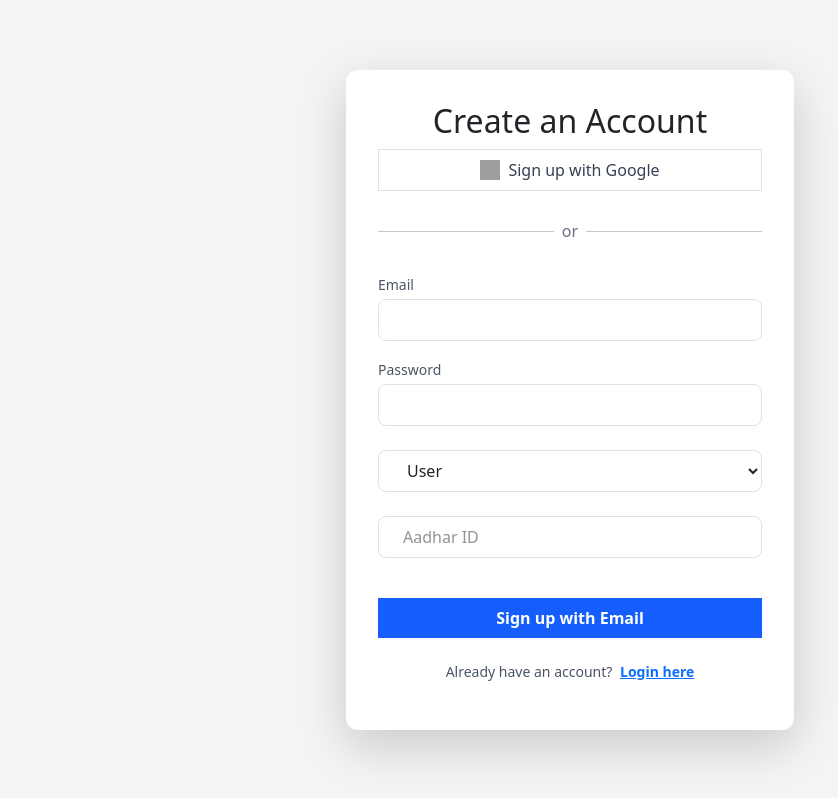
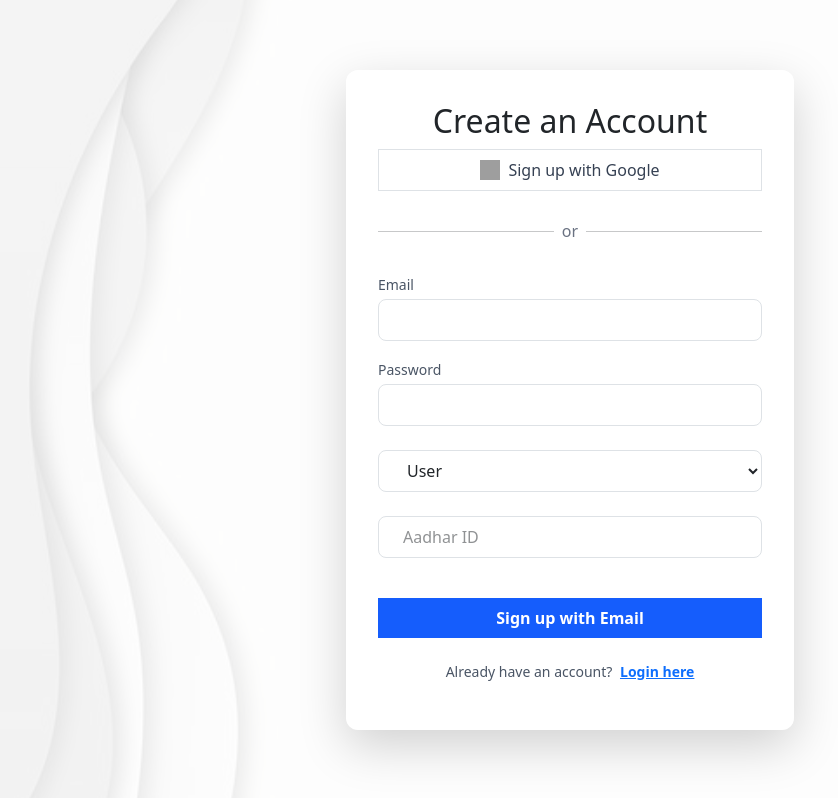
Before and after one commit to 3-stardust-7/Hear-Us-Out, a React (Vite) app: page /signup in a window 1280 px wide. Shown: the whole page, without its empty margins (70-908 px from the left). Built offline with nearby package versions, Linux system fonts and the light colour scheme; grey boxes are pictures that could not be loaded.

Commit message:
Added bg to all pages

```diff
--- a/src/pages/Login.jsx
+++ b/src/pages/Login.jsx
@@ -5,6 +5,9 @@ import { useNavigate } from "react-router-dom"; // React Router for navigation
 import { ToastContainer, toast } from "react-toastify"; // Toast notifications
 import "react-toastify/dist/ReactToastify.css"; // Toast styles
 import { Auth } from "../context/authcontext";
+import Loginbg from "../assets/Loginbg.png";
+
+
 const Login = () => {
   const [error, setError] = useState("");
   const navigate = useNavigate(); // Hook for navigation
@@ -49,7 +52,16 @@ const Login = () => {
   };
 
   return (
-    <div className="flex items-center justify-center min-h-screen bg-gray-100">
+    <div
+      className="min-h-screen bg-cover bg-fixed bg-center"
+      style={{
+        backgroundImage: `url(${Loginbg})`,
+        backgroundColor: "rgba(255, 255, 255, 0.5)",
+        backgroundBlendMode: "overlay",
+
+      }}
+    >
+      <div className="flex items-center justify-center min-h-screen">
         <div className="bg-white p-8 rounded-xl shadow-lg w-full max-w-md">
           <h1 className="text-2xl font-bold text-center text-gray-800 mb-6">
             Login
@@ -84,6 +96,7 @@ const Login = () => {
           <ToastContainer />
         </div>
       </div>
+    </div>
   );
 };
 
--- a/src/pages/Signup.jsx
+++ b/src/pages/Signup.jsx
@@ -9,6 +9,7 @@ import {
 import supabase from "../supa-client"; // Supabase imports
 import { ToastContainer, toast } from "react-toastify"; // Import Toast components
 import "react-toastify/dist/ReactToastify.css"; // Import Toast styles
+import image from "../assets/image.jpg";
 
 const Signup = () => {
   const [error, setError] = useState("");
@@ -120,7 +121,16 @@ const Signup = () => {
   };
 
   return (
-    <div className="flex items-center justify-center min-h-screen bg-gray-100">
+    <div
+          className="min-h-screen bg-cover bg-fixed bg-center"
+          style={{
+            backgroundImage: `url(${image})`,
+            backgroundColor: "rgba(255, 255, 255, 0.85)",
+            backgroundBlendMode: "overlay",
+
+          }}
+        >
+    <div className="flex items-center justify-center min-h-screen">
       <div className="bg-white p-8 rounded-xl shadow-lg w-full max-w-md">
         <h2 className="text-2xl font-bold text-center text-gray-800 mb-6">
           Create an Account
@@ -325,6 +335,7 @@ const Signup = () => {
       {/* Toast notifications */}
       <ToastContainer />
     </div>
+    </div>
   );
 };
 
```
Also changed, not shown: src/assets/Loginbg.png (added), src/assets/image.jpg (added). Lines whose indentation alone changed are shown as unchanged.
